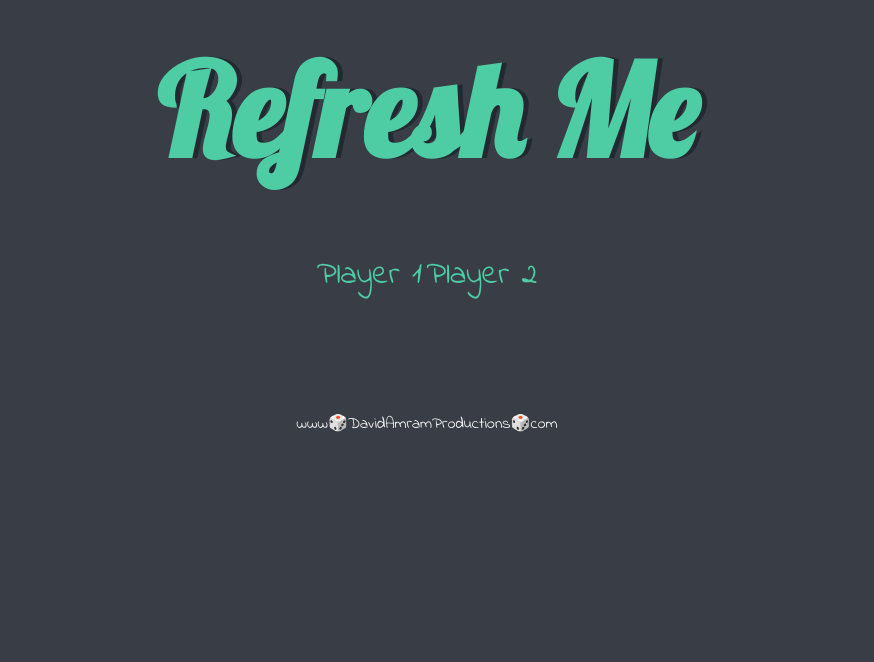
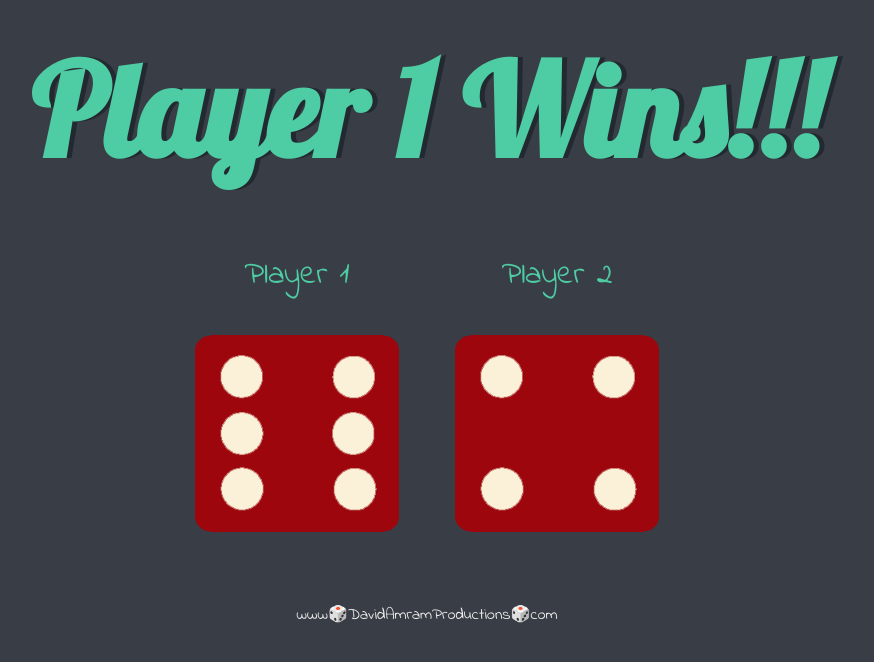
Before and after one commit to davidamram423/Dice-Game, a plain HTML site: page index.html in a window 1280 px wide. Shown: the whole page, without its empty margins (213-1087 px from the left). Drawn offline with Linux system fonts and the light colour scheme.

Commit message:
Final Commit - HTML, CSS, and Javascript - Completed Game

```diff
--- a/index.html
+++ b/index.html
@@ -15,15 +15,16 @@
 
       <div class="dice">
         <p>Player 1</p>
-        <img class="img1" src="" />
+        <img class="img1" src="./images/dice1.png" />
       </div>
 
       <div class="dice">
         <p>Player 2</p>
-        <img class="img2" src="" />
+        <img class="img2" src="./images/dice1.png" />
       </div>
     </div>
 
     <footer>www🎲DavidAmramProductions🎲com</footer>
+    <script src="./scripts.js" charset="utf-8"></script>
   </body>
 </html>
--- a/scripts.js
+++ b/scripts.js
@@ -0,0 +1,26 @@
+var randomNumber1 = Math.floor(Math.random() * 6) + 1; // Random number between 1-6
+
+var randomDiceImg1 = "images/dice" + randomNumber1 + ".png"; // Randomly selecting which image to choose from
+
+var image1 = document.querySelectorAll("img")[0]; //Targetting the first die
+
+image1.setAttribute("src", randomDiceImg1);
+
+
+var randomNumber2 = Math.floor(Math.random() * 6) + 1;
+
+var randomDiceImg2 = "images/dice" + randomNumber2 + ".png";
+
+image2 = document.querySelectorAll("img")[1].setAttribute("src", randomDiceImg2);
+
+if (randomNumber1 > randomNumber2){
+    document.querySelector("h1").innerHTML = "Player 1 Wins!!!"
+}
+
+else if (randomNumber1 < randomNumber2){
+    document.querySelector("h1").innerHTML = "Player 2 Wins!!!"
+}
+
+else{
+    document.querySelector("h1").innerHTML = "Tie Game!!!"
+}
```
